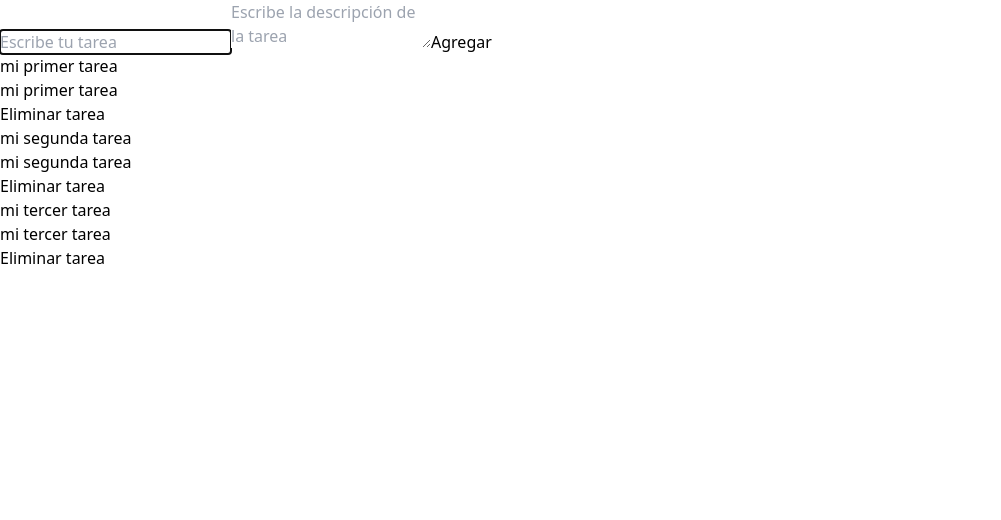
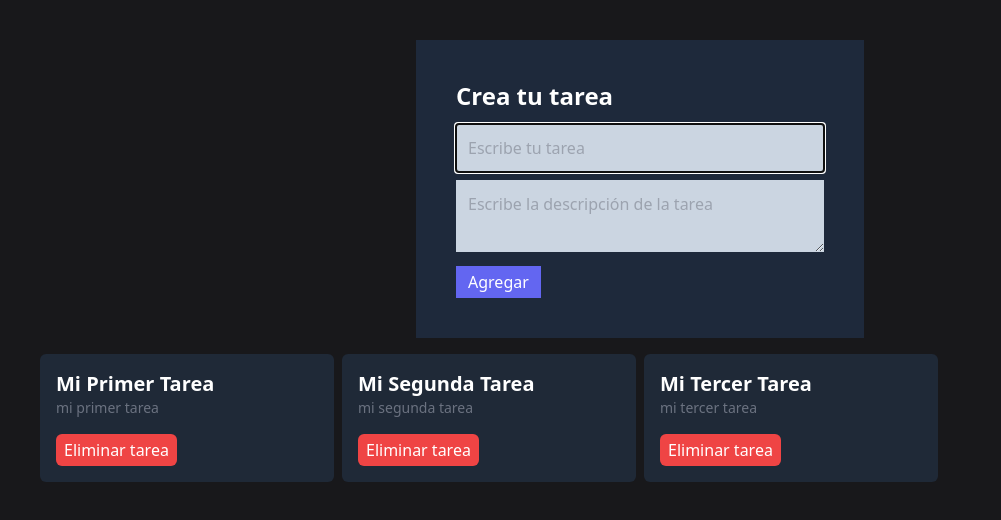
Before and after one commit to alexisarte/react-tasks-application, a React (Vite) app: page / in a window 1280 px wide. Shown: the top 520 px of the page, without its empty margins (0-1001 px from the left). Built offline with nearby package versions, Linux system fonts and the light colour scheme.

Commit message:
Add styles with tailwind

```diff
--- a/src/App.jsx
+++ b/src/App.jsx
@@ -3,10 +3,12 @@
 
 function App() {
   return (
-    <>
-      <TaskForm />
-      <TaskList />
-    </>
+    <main className="bg-zinc-900 h-screen">
+      <div className="container mx-auto p-10">
+        <TaskForm />
+        <TaskList />
+      </div>
+    </main>
   );
 }
 
--- a/src/components/TaskCard.jsx
+++ b/src/components/TaskCard.jsx
@@ -4,10 +4,14 @@
 function TaskCard({ task }) {
   const { deleteTask } = useContext(TaskContext);
   return (
-    <div>
-      <h1>{task.title}</h1>
-      <p>{task.description}</p>
-      <button onClick={() => deleteTask(task.id)}>Eliminar tarea</button>
+    <div className="bg-gray-800 text text-white p-4 rounded-md">
+      <h1 className="text-xl font-bold capitalize">{task.title}</h1>
+      <p className="text-gray-500 text-sm">{task.description}</p>
+      <button
+        className="bg-red-500 px-2 py-1 rounded-md mt-4 hover:bg-red-400"
+        onClick={() => deleteTask(task.id)}>
+        Eliminar tarea
+      </button>
     </div>
   );
 }
--- a/src/components/TaskForm.jsx
+++ b/src/components/TaskForm.jsx
@@ -18,20 +18,26 @@
   };
 
   return (
-    <form onSubmit={handleSubmit}>
+    <div className="max-w-md mx-auto">
+      <form onSubmit={handleSubmit} className="bg-slate-800 p-10 mb-4">
+        <h1 className="text-2xl font-bold text-white mb-3">Crea tu tarea</h1>
         <input
-        value={title}
-        autoFocus
           placeholder="Escribe tu tarea"
           onChange={e => setTitle(e.target.value)}
+          value={title}
+          className="bg-slate-300 p-3 w-full mb-2"
+          autoFocus
         />
         <textarea
-        value={description}
           placeholder="Escribe la descripción de la tarea"
           onChange={e => setDescription(e.target.value)}
-      ></textarea>
-      <button type="submit">Agregar</button>
+          className="bg-slate-300 p-3 w-full mb-2"
+          value={description}></textarea>
+        <button type="submit" className="bg-indigo-500 px-3 py-1 text-white">
+          Agregar
+        </button>
       </form>
+    </div>
   );
 }
 
--- a/src/components/TaskList.jsx
+++ b/src/components/TaskList.jsx
@@ -5,11 +5,15 @@
 function TaskList() {
   const { tasks } = useContext(TaskContext);
   if (tasks.length === 0) {
-    return <h1>No hay tareas aun</h1>;
+    return (
+      <h1 className="text-white text-4xl font-bold text-center">
+        No hay tareas aun
+      </h1>
+    );
   }
 
   return (
-    <div>
+    <div className="grid grid-cols-4 gap-2">
       {tasks.map(task => (
         <TaskCard key={task.id} task={task} />
       ))}
```
Also changed, not shown: src/main.jsx (+6 -6 lines). Lines whose indentation alone changed are shown as unchanged.
